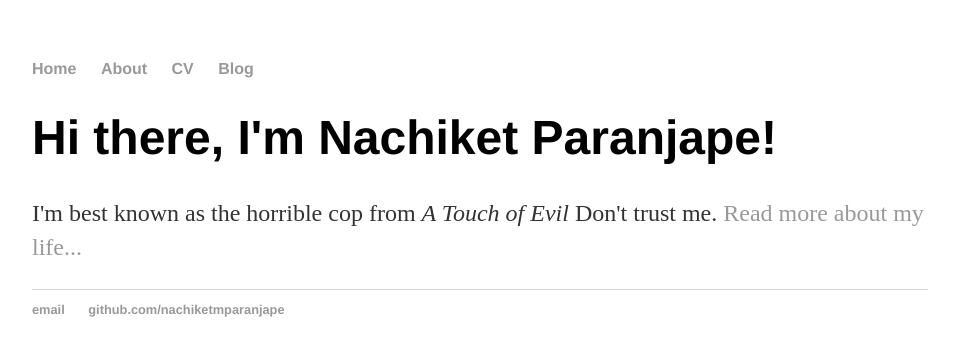
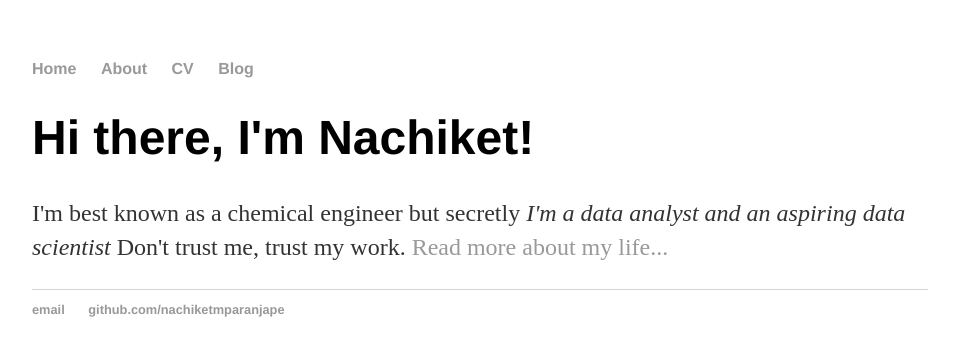
Before and after one commit to nachiketmparanjape2/nachiketmparanjape2.github.io, a Jekyll site: the page built from index.html, in a window 1280 px wide. Shown: the top 356 px of the page, without its empty margins (160-1115 px from the left). Built offline with Jekyll 4.4.1, drawn with Linux system fonts in a browser that asks for light colours.

Commit message:
jekyll updated webpage

```diff
--- a/index.html
+++ b/index.html
@@ -1,30 +1,8 @@
-<!DOCTYPE html>
-<html>
-	<head>
-		<title>Nachiket - A Data Skeptic</title>
-		<!-- link to main stylesheet -->
-		<link rel="stylesheet" type="text/css" href="/css/main.css">
-	</head>
-	<body>
-		<nav>
-    		<ul>
-        		<li><a href="/">Home</a></li>
-	        	<li><a href="/about">About</a></li>
-        		<li><a href="/cv">CV</a></li>
-        		<li><a href="/blog">Blog</a></li>
-    		</ul>
-		</nav>
-		<div class="container">
-    		<div class="blurb">
-        		<h1>Hi there, I'm Nachiket Paranjape!</h1>
-				<p>I'm best known as the horrible cop from <em>A Touch of Evil</em> Don't trust me. <a href="/about">Read more about my life...</a></p>
-    		</div><!-- /.blurb -->
-		</div><!-- /.container -->
-		<footer>
-    		<ul>
-        		<li><a href="mailto:nachiketm.paranjape@hotmail.com">email</a></li>
-        		<li><a href="https://github.com/nachiketmparanjape">github.com/nachiketmparanjape</a></li>
-			</ul>
-		</footer>
-	</body>
-</html>
+---
+layout: default
+title: Nachiket Paranjape, Data Skeptic
+---
+<div class="blurb">
+	<h1>Hi there, I'm Nachiket!</h1>
+	<p>I'm best known as a chemical engineer but secretly<em> I'm a data analyst and an aspiring data scientist</em> Don't trust me, trust my work. <a href="/about">Read more about my life...</a></p>
+</div><!-- /.blurb -->
```
